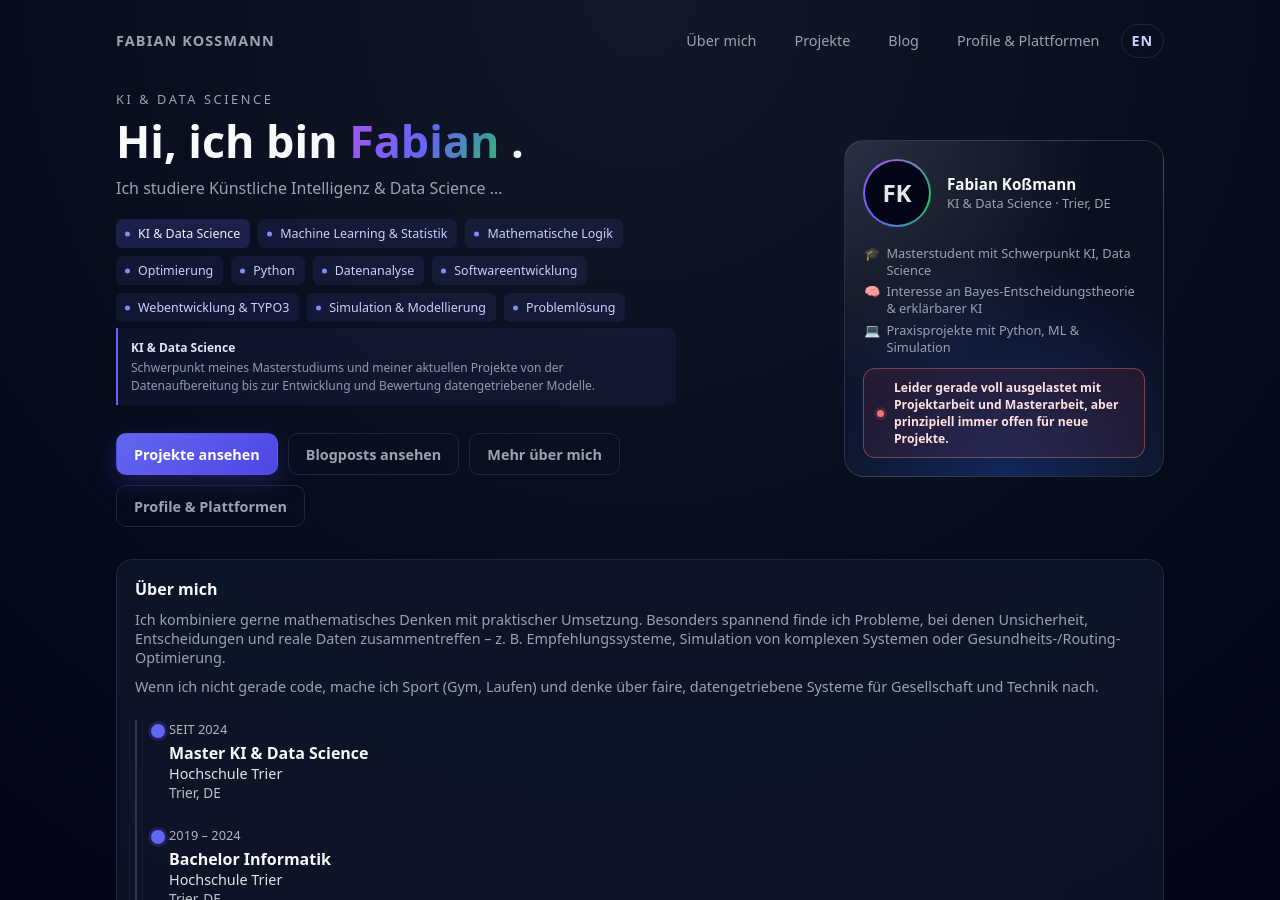
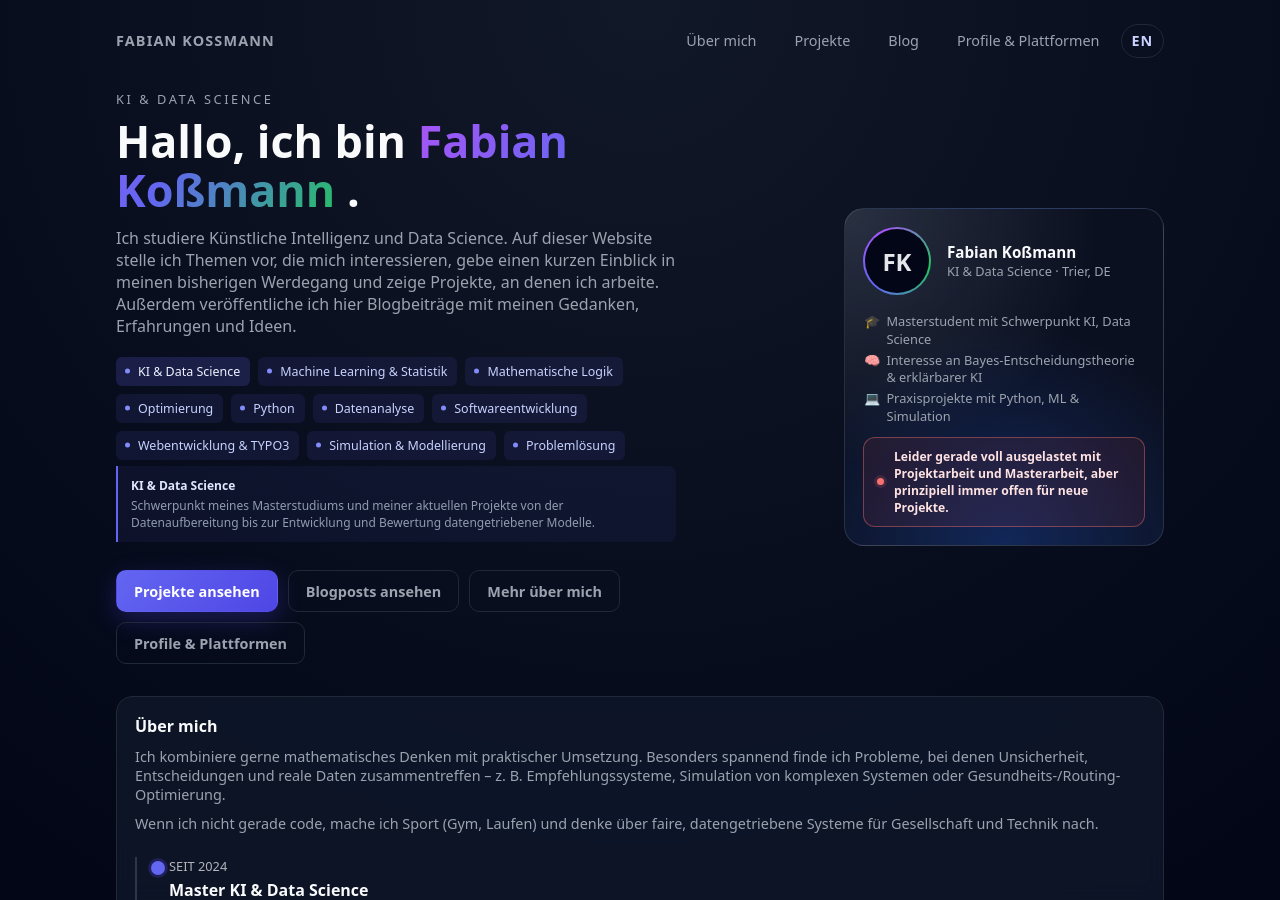
Before and after one commit to kossmanf/fabians-website, a Jekyll site: the page built from index.md, in a window 1280 px wide and 900 px high. Built offline with Jekyll 4.4.1, drawn with Linux system fonts in a browser that asks for light colours.

Commit message:
updated text

```diff
--- a/_data/hero.yml
+++ b/_data/hero.yml
@@ -1,5 +1,5 @@
 eyebrow: "KI & Data Science"
-title_prefix: "Hi, ich bin"
-name: "Fabian"
+title_prefix: "Hallo, ich bin"
+name: "Fabian Koßmann"
 sub: >
-  Ich studiere Künstliche Intelligenz & Data Science …
+  Ich studiere Künstliche Intelligenz und Data Science. Auf dieser Website stelle ich Themen vor, die mich interessieren, gebe einen kurzen Einblick in meinen bisherigen Werdegang und zeige Projekte, an denen ich arbeite. Außerdem veröffentliche ich hier Blogbeiträge mit meinen Gedanken, Erfahrungen und Ideen.
```
